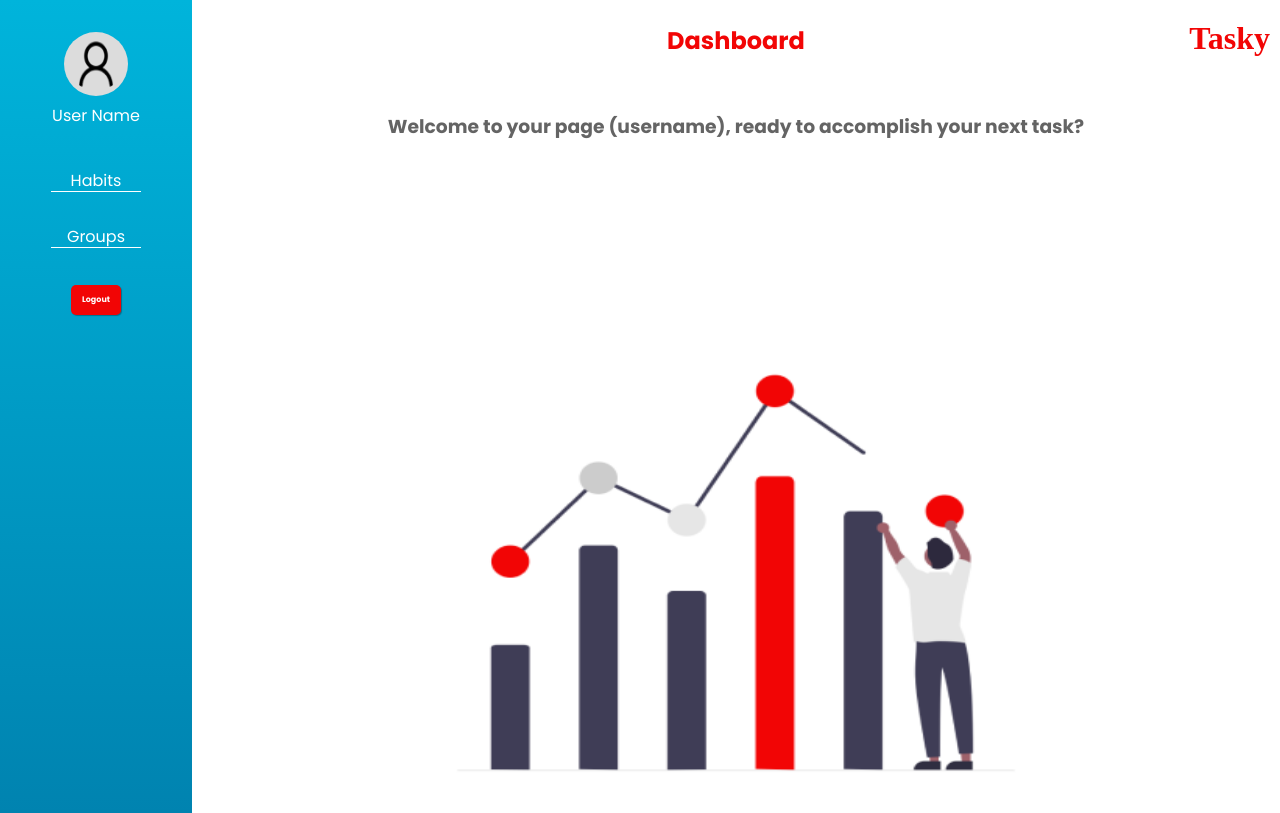
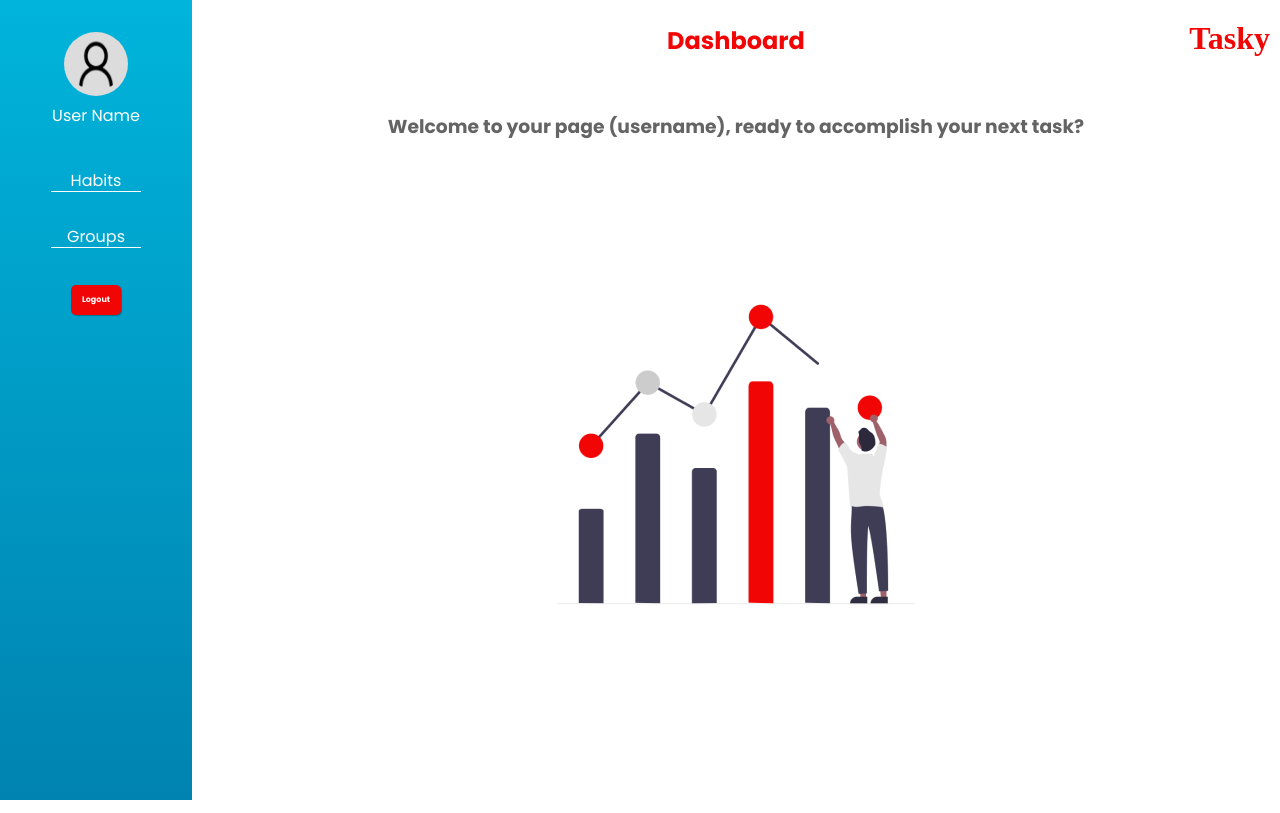
Before and after one commit to brunovcg/Tasky, a React (Create React App) app: page /dashboard/home in a window 1280 px wide. Built offline with nearby package versions, Linux system fonts and the light colour scheme; a web font is replaced by a local one.

Commit message:
feat: change layout img

```diff
--- a/src/pages/homeDashboard/styles.js
+++ b/src/pages/homeDashboard/styles.js
@@ -12,8 +12,8 @@ export const Container = styled.div`
     }
 
     img {
-        width: 45rem;
-        height: 30rem;
-        margin-top: 10rem;
+        max-width: 100%;
+        height: 100%;
+        margin-top: 100px;
     }
 `;
```
